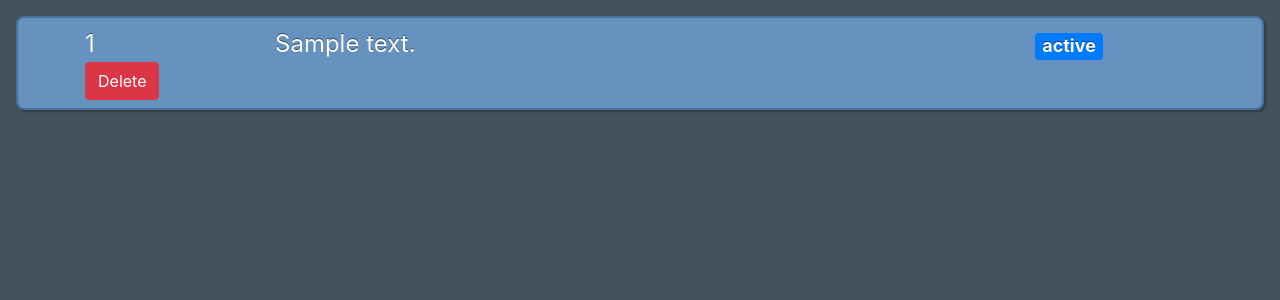
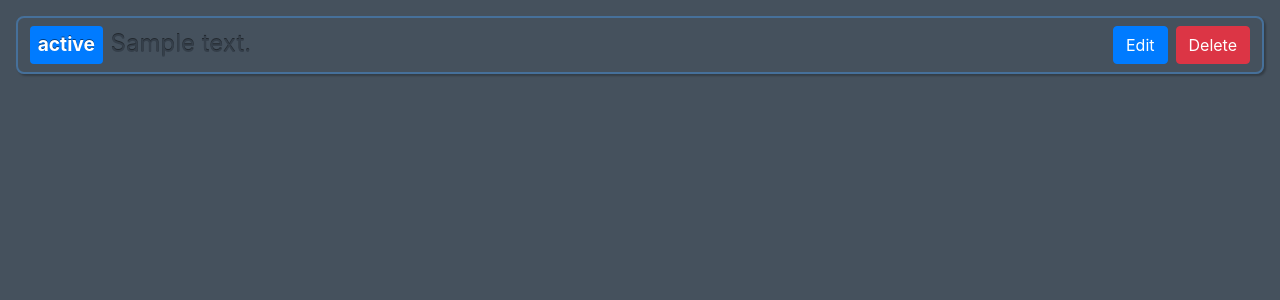
Before and after one commit to K9173A/todoapp-flask, a Flask app: template todoapp/templates/index.html in a window 1280 px wide. Shown: the part 74-374 px from the top of the page. Run offline with Flask 2, Linux system fonts and the light colour scheme; the template is opened without the code that fills it: most values are stand-ins (such as "Sample title", 1, 10 or a date in 2020); form fields are guessed from the names that the template uses; some libraries are stand-ins or nearby versions.

Commit message:
Rework styles and add deletion of tasks.

```diff
--- a/todoapp/app.py
+++ b/todoapp/app.py
@@ -58,7 +58,6 @@ def create_task():
                     form=form
                 )
             }
-        print(form.errors)
     else:
         data = {
             'form_html': render_template(
--- a/todoapp/static/css/style.css
+++ b/todoapp/static/css/style.css
@@ -21,15 +21,25 @@ body {
 }
 
 .task {
+  display: flex;
+  justify-content: space-between;
   margin: 8px;
   padding: 8px;
   border-radius: 8px;
-  background-color: #6592bf;
   border: 2px solid #46709a;
-  color: #ffffff;
-  font-size: 1.5rem;
   box-shadow: 2px 2px 2px 0 rgba(0, 0, 0, 0.25);
   text-shadow: 0 -1px 0 rgba(0, 0, 0, 0.5);
+}
+
+.task__status {
+  display: flex;
+  align-items: center;
+  font-size: 1.2rem;
+}
+
+.task__description {
+  color: #353f4a;
+  font-size: 1.5rem;
 }
 
 .empty {
@@ -72,3 +82,9 @@ body {
   color: #24f814;
   outline: unset;
 }
+
+.not-set { background-color: #fff3d0; }
+.low { background-color: #ffda76; }
+.normal { background-color: #ffd544; }
+.high { background-color: #ff9623; }
+.top { background-color: #ff4500; }
--- a/todoapp/static/js/scripts.js
+++ b/todoapp/static/js/scripts.js
@@ -5,10 +5,12 @@ function toggleTasksVisibility() {
 }
 
 $(function () {
+  let removeItemURL = null;
+
   // Creates task
   $('#save-btn').on('click', function () {
-    let modal = $('#modal-create-task');
-    let form = modal.find('form');
+    const modal = $('#modal-create-task');
+    const form = modal.find('form');
     $.post(
       form.attr('action'),
       form.serialize(),
@@ -24,17 +26,34 @@ $(function () {
     );
   });
 
-  // Shows up modal window
+  // Deletes task
+  $('#delete-btn').on('click', function () {
+    const modal = $('#modal-confirm-delete');
+    $.ajax({
+      url: removeItemURL,
+      type: 'DELETE',
+      success: data => {
+        console.log(data);
+        $('.tasks').html(data.tasks_html);
+        modal.modal('toggle');
+        toggleTasksVisibility();
+      }
+    });
+  });
+
+  // Shows up modal window (bootstrap js) and registers url of item.
+  $('.tasks').on('click', '.delete-btn', function (event) {
+    removeItemURL = event.target.dataset.url;
+  });
+
+  // Shows up modal window for item creation.
   $('.create-btn').on('show.bs.modal', function () {
-    let form = $(this).find('form');
+    const form = $(this).find('form');
     $.get(
       form.attr('action'),
       data => form.html(data.form_html)
-    )
-  })
-
-  // Deletes task
-  $('')
+    );
+  });
 });
 
 toggleTasksVisibility();
--- a/todoapp/templates/delete_task_modal.html
+++ b/todoapp/templates/delete_task_modal.html
@@ -15,10 +15,11 @@
         </p>
       </div>
       <div class="modal-footer d-flex justify-content-around">
-        <button type="button" class="btn btn-secondary btn-default" data-dismiss="modal">
+        <button type="button" class="btn btn-secondary btn-default"
+                data-dismiss="modal">
           Cancel
         </button>
-        <button data-url="{% url 'main:create_product' %}" type="button" class="btn btn-secondary" id="delete-button">
+        <button type="button" class="btn btn-secondary" id="delete-btn">
           Delete
         </button>
       </div>
--- a/todoapp/templates/index.html
+++ b/todoapp/templates/index.html
@@ -47,6 +47,7 @@
     </span>
   </div>
   {% include 'create_task_modal.html' %}
+  {% include 'delete_task_modal.html' %}
   <script src="https://code.jquery.com/jquery-3.3.1.min.js"
           integrity="sha256-FgpCb/KJQlLNfOu91ta32o/NMZxltwRo8QtmkMRdAu8="
           crossorigin="anonymous"></script>
--- a/todoapp/templates/tasks_list.html
+++ b/todoapp/templates/tasks_list.html
@@ -1,29 +1,22 @@
 {% for task in tasks %}
-  <div class="task">
-    <div class="container">
-      <div class="row">
-        <div class="col-2">
-          <span>
-            {{ task.id }}
-          </span>
-        </div>
-        <div class="col-8">
-          <span>
-            {{ task.description }}
-          </span>
-        </div>
-        <div class="col-2">
-          <div class="badge badge-primary">
-            {{ task.status }}
-          </div>
-        </div>
-        <div class="col-2">
-          <button data-url="{{ url_for('remove_task', task_id=task.id) }}" type="button"
-                  data-toggle="modal" data-target="#modal-confirm-delete" class="btn btn-danger">
-            Delete
-          </button>
-        </div>
+  <div class="task {{ task.priority }}">
+    <div class="d-flex">
+      <div class="task__status badge badge-primary mx-1">
+        {{ task.status }}
       </div>
+      <div class="task__description mx-1">
+        {{ task.description }}
+      </div>
+    </div>
+    <div class="d-flex">
+      <button type="button" data-toggle="modal" data-target="#modal-edit-task"
+              class="btn btn-primary mx-1">
+        Edit
+      </button>
+      <button type="button" data-toggle="modal" data-target="#modal-confirm-delete"
+              data-url="{{ url_for('remove_task', task_id=task.id) }}" class="btn btn-danger delete-btn mx-1">
+        Delete
+      </button>
     </div>
   </div>
 {% endfor %}
```
Also changed, not shown: todoapp/db.py (+32 -11 lines), todoapp/forms.py (+15 -12 lines).
